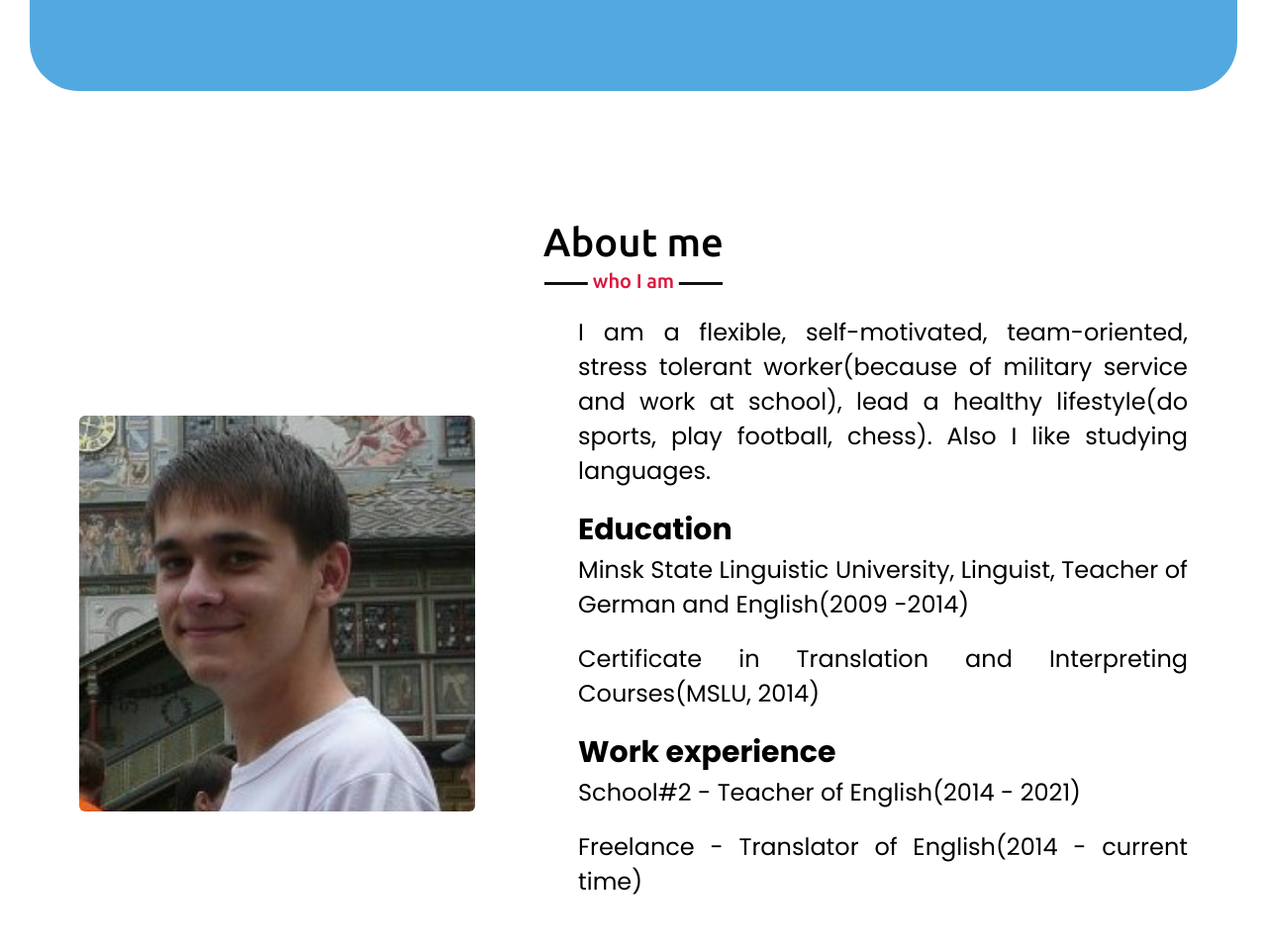
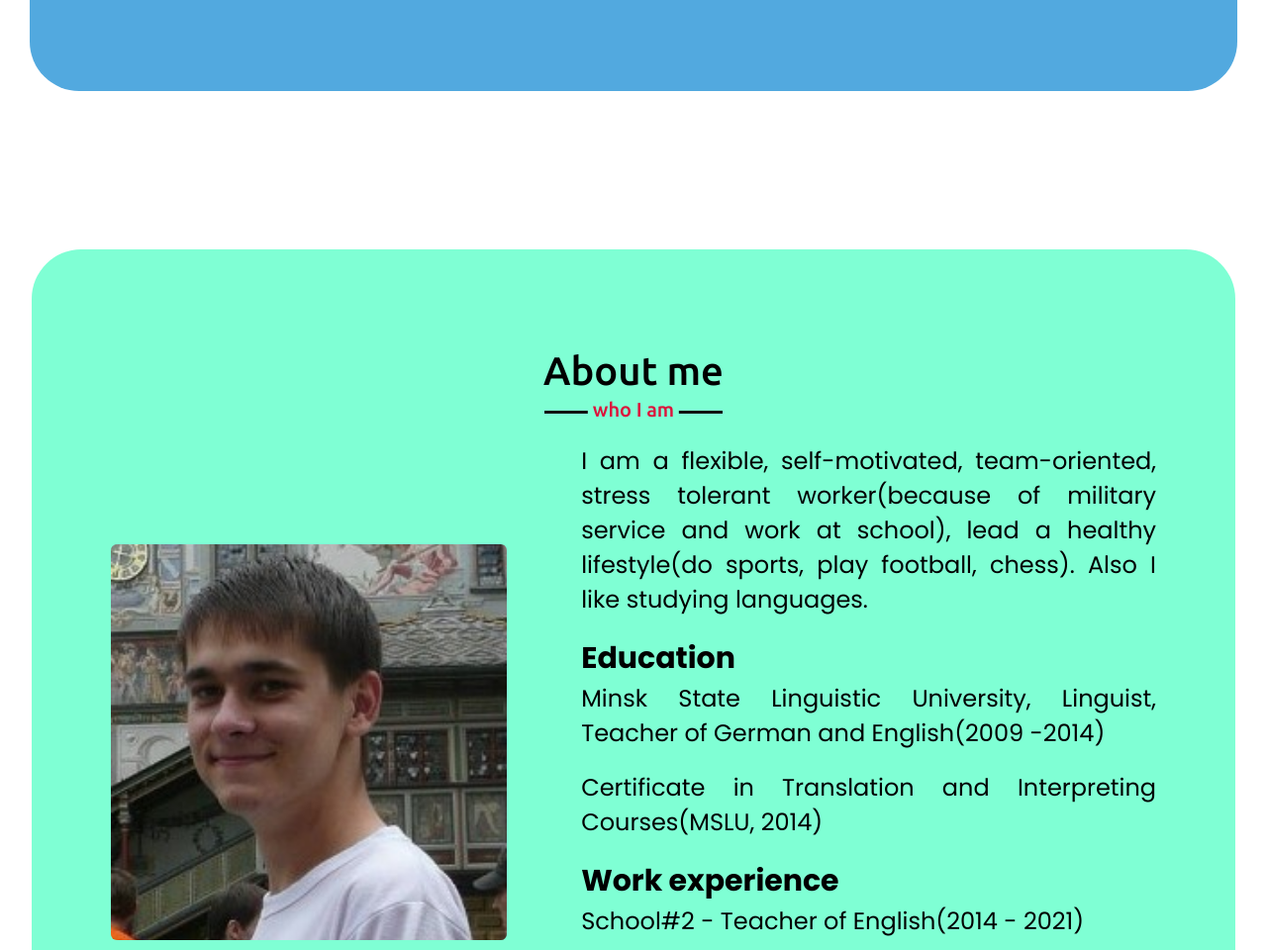
Before and after one commit to becauseofyougg/My-CV-main, a plain HTML site: page index.html in a window 1280 px wide. Shown: the part 2100-3060 px from the top of the page at 99% size. Drawn offline with nearby package versions, Linux system fonts and the light colour scheme.

Commit message:
Update style.css

```diff
--- a/style.css
+++ b/style.css
@@ -5,6 +5,7 @@
     --main-red: #be3144;
     --main-blue: #52a9df;
     --main-gray: #303841;
+    --aquamarine: #7FFFD4;
 }
 
 *{
@@ -209,9 +210,15 @@ section{
     background: none;
 }
 
-/* about section styling */
+/* aboutsection styling */
+.about {
+    background-color: var(--aquamarine);
+    border-radius: 50px;
+    margin: 10rem 2rem;
+}
 .about .title::after{
     content: "who I am";
+    background-color: var(--aquamarine);
 }
 .about .about-content .left{
     width: 45%;
@@ -232,11 +239,13 @@ section{
 }
 .about .about-content .right .text span{
     color: crimson;
+
 }
 .about .about-content .right p{
     text-align: justify;
     font-size: 24px;
     margin-bottom: 20px;
+
 }
 .about .about-content .right h3{
     font-size: 30px;
@@ -244,7 +253,7 @@ section{
 .about .about-content .right a{
     display: inline-block;
     background: crimson;
-    color: #fff;
+    color: var(--aquamarine);
     font-size: 20px;
     font-weight: 500;
     padding: 10px 30px;
```
